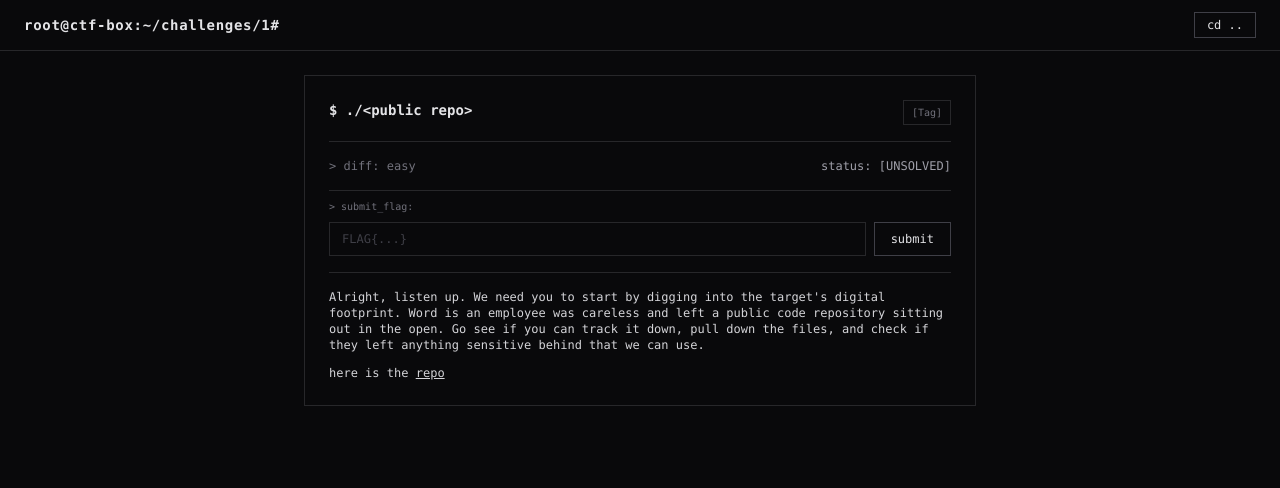
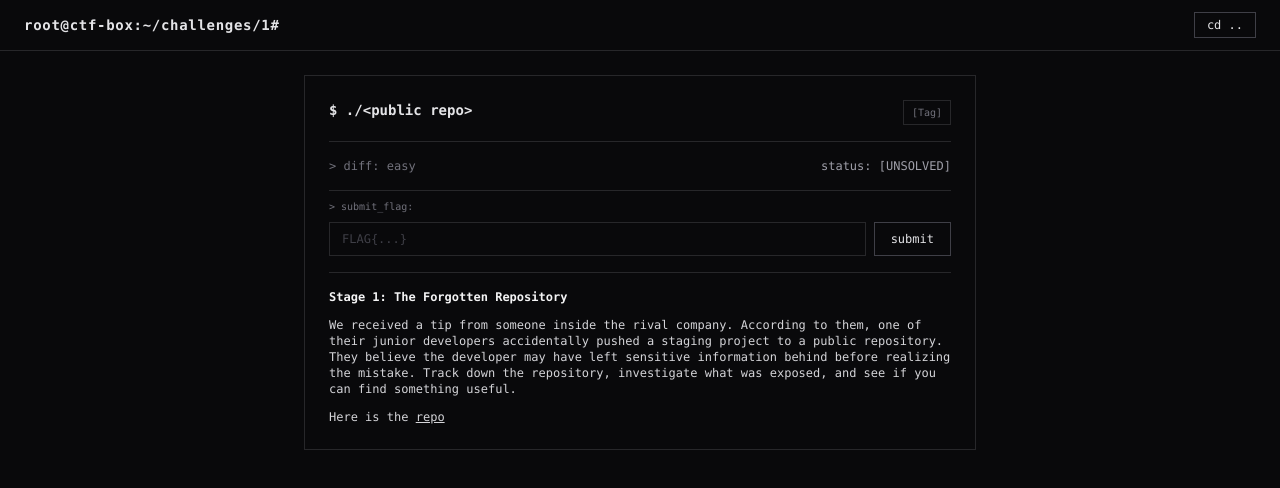
Before and after one commit to heshanthenura/ctf-box, a Next.js app in the folder platform/: page /challenges/1 in a window 1280 px wide. Shown: the top 488 px of the page. Built offline with nearby package versions, Linux system fonts and the light colour scheme.

Commit message:
chore: add challenge 1

```diff
--- a/platform/app/libs/challenges.ts
+++ b/platform/app/libs/challenges.ts
@@ -16,7 +16,7 @@ const challenges: ChallengeType[] = [
     difficulty: "EASY",
     completed: false,
     tag: "Tag",
-    flag: "FLAG{test}",
+    flag: "CTF{a7Kp9xQ2mL4vR8tN}",
   },
   {
     id: 2,
--- a/platform/public/challenges/1.md
+++ b/platform/public/challenges/1.md
@@ -1,3 +1,5 @@
-Alright, listen up. We need you to start by digging into the target's digital footprint. Word is an employee was careless and left a public code repository sitting out in the open. Go see if you can track it down, pull down the files, and check if they left anything sensitive behind that we can use.
+## Stage 1: The Forgotten Repository
 
-here is the [repo](example.com)
+We received a tip from someone inside the rival company. According to them, one of their junior developers accidentally pushed a staging project to a public repository. They believe the developer may have left sensitive information behind before realizing the mistake. Track down the repository, investigate what was exposed, and see if you can find something useful.
+
+Here is the [repo](https://github.com/IT24100491/CTF)
```
